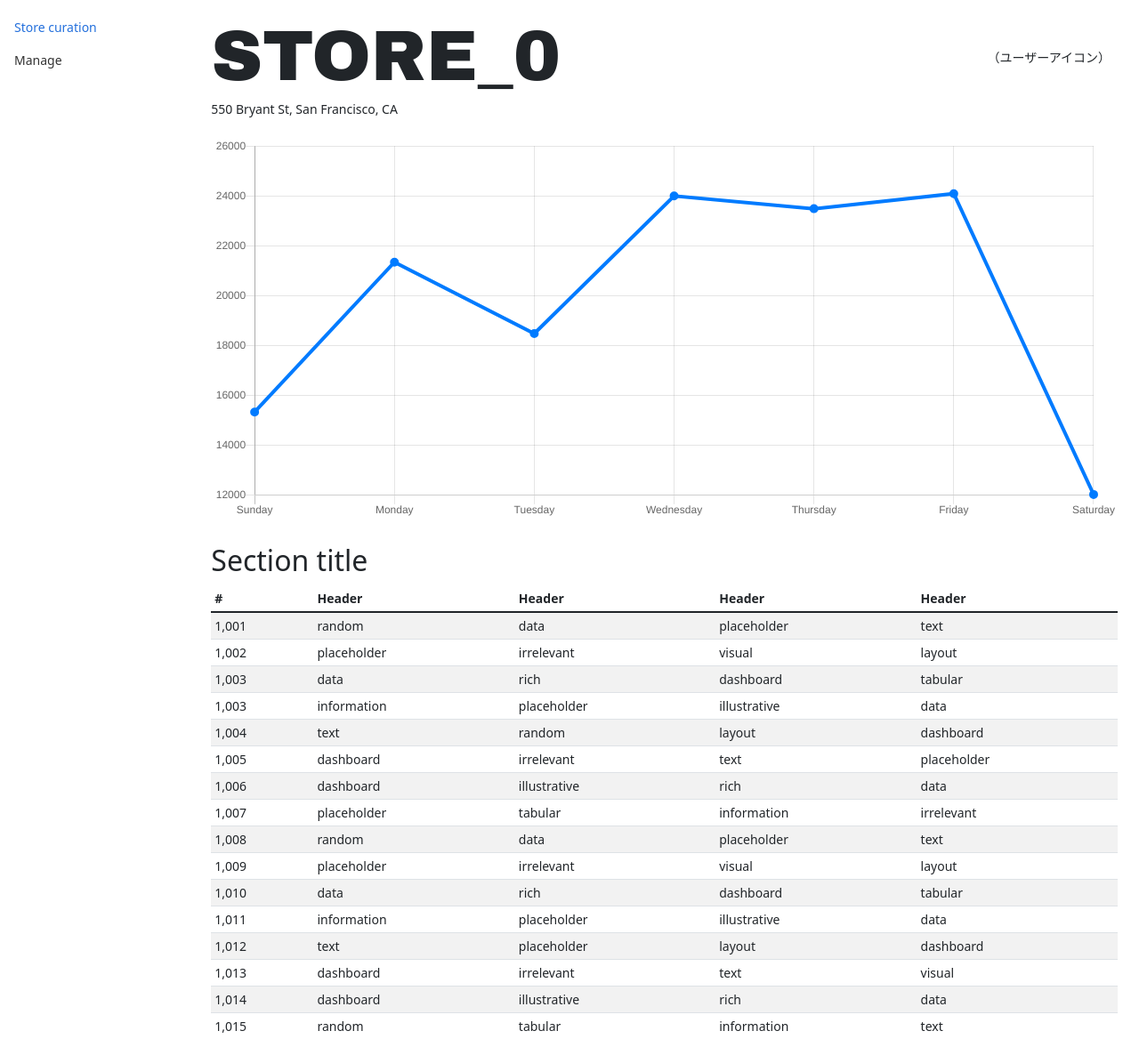
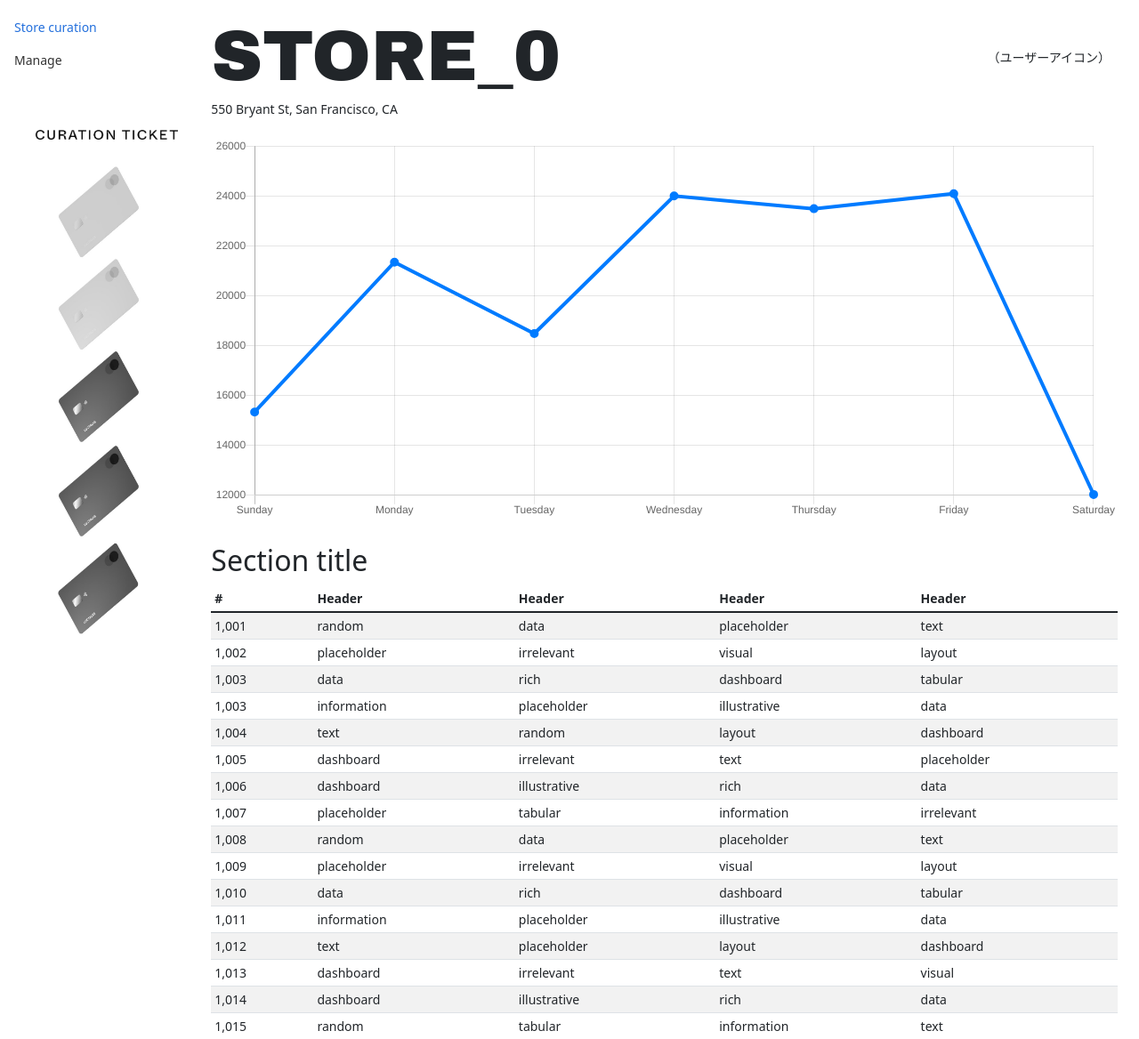
Before and after one commit to akiraak/datz, a Flask app: page / in a window 1280 px wide. Shown: the part 52-1220 px from the top of the page at 89% size. Run offline with Flask 2, Linux system fonts and the light colour scheme.

Commit message:
add tickets

```diff
--- a/server/static/dashboard/dashboard.css
+++ b/server/static/dashboard/dashboard.css
@@ -84,6 +84,20 @@ body {
   width: 140px;
 }
 
+.curation-ticket {
+  margin: 30px 0 0 0;
+}
+
+.curation-ticket img {
+  margin: 30px 40px 0 40px;
+  width: 160px;
+}
+
+.tickets img {
+  margin-left: 60px;
+  width: 100px;
+}
+
 .form-control-dark {
   color: #fff;
   background-color: rgba(255, 255, 255, .1);
--- a/server/templates/index.html
+++ b/server/templates/index.html
@@ -64,6 +64,10 @@
             </a>
           </li>
         </ul>
+      </div>
+      <div class="curation-ticket">
+        <div class="title"><img src="/static/home/curation_ticket.png"></div>
+        <div class="tickets"><img src="/static/home/ticket.png"></div>
       </div>
     </nav>
 
```
Also changed, not shown: server/static/home/curation_ticket.png (added), server/static/home/ticket.png (added).
